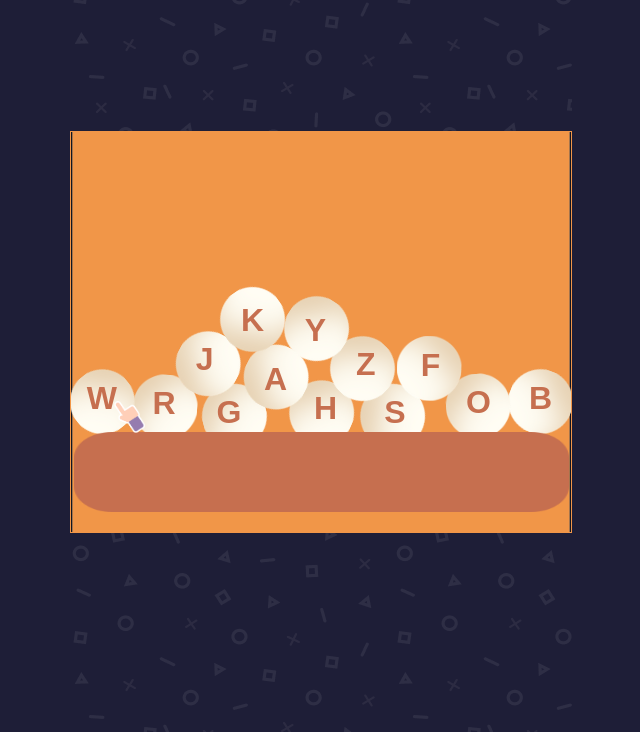
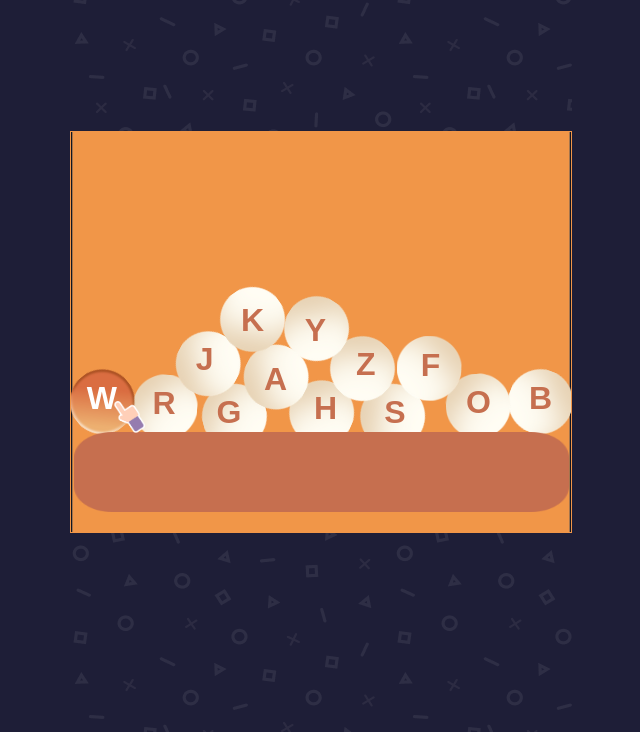
Before and after one commit to atakanhbk/Word-Game, a website: page public/index.html in a window 1280 px wide. Shown: the part 68-800 px from the top of the page, without its empty margins (319-959 px from the left). Drawn offline with nearby package versions, Linux system fonts and the light colour scheme; animation ran at ten frames a second; a web font is replaced by a local one.

Commit message:
Update index.html

```diff
--- a/public/index.html
+++ b/public/index.html
@@ -338,6 +338,8 @@
           if (ballLabel !== "" && !isTutorialEnd) {
             setTimeout(() => {
               const ball = balls.find((element) => element.label === ballLabel);
+              ChangeColorOfLetter(ball, "white");
+              ball.render.sprite.texture = "assets/newCircle.png";
               const handImage = document.createElement("img");
               handImage.className = "hand-image";
               handImage.src = "assets/hand.png";
```
